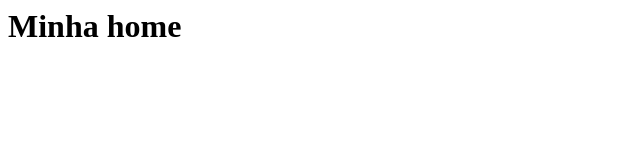
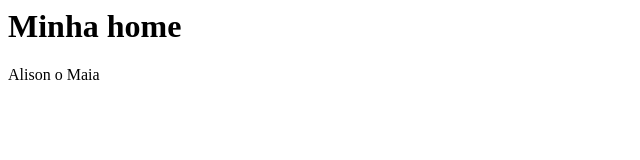
Before and after one commit to franciscogi/curso, a plain HTML site: page index.html in a window 1280 px wide. Shown: the full height of the page, 0-640 px from the left. Drawn offline with Linux system fonts and the light colour scheme.

Commit message:
Atualizado

```diff
--- a/index.html
+++ b/index.html
@@ -4,5 +4,6 @@
 </head>
 <body>
 	<h1>Minha home</h1>
+	<p>Alison o Maia</p>
 </body>
 </html>
```
